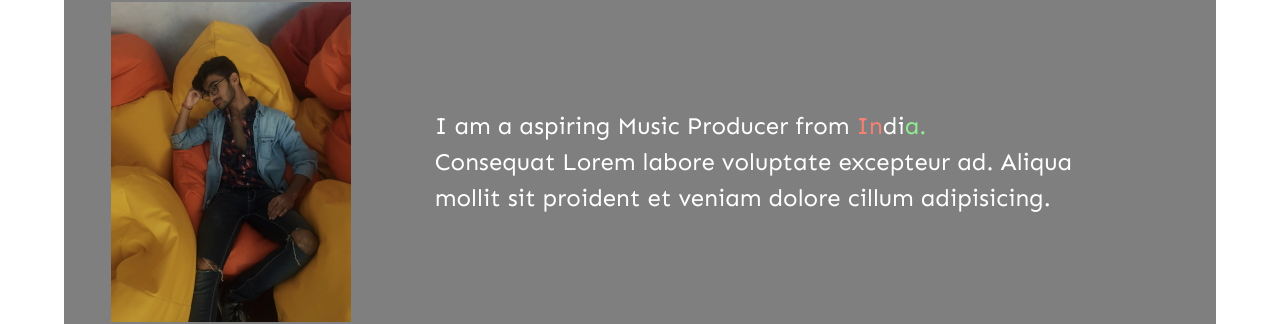
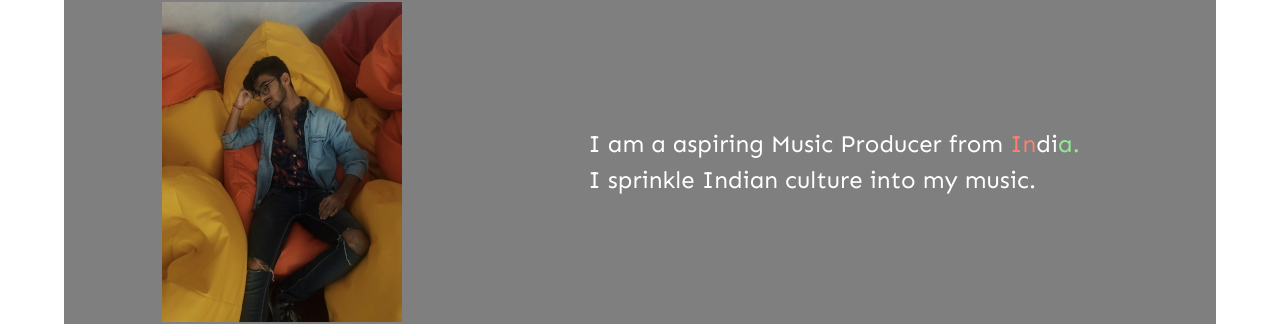
Before and after one commit to therealsharath/vybes, a React (Create React App) app: page / in a window 1280 px wide. Shown: the part 238-562 px from the top of the page. Built offline with nearby package versions, Linux system fonts and the light colour scheme.

Commit message:
Final steps prior to deployment

```diff
--- a/src/components/content/Home.js
+++ b/src/components/content/Home.js
@@ -14,8 +14,7 @@ class Home extends Component {
                         <text className="I2">di</text>
                         <text className="I3">a.</text>
                         <br/>
-                        Consequat Lorem labore voluptate excepteur ad.
-                        Aliqua mollit sit proident et veniam dolore cillum adipisicing.
+                        I sprinkle Indian culture into my music.
                     </div>
                 </div>
             </div>
```
Also changed, not shown: package.json (+6 -2 lines), 1 other file (tests, documents, lock files or other folders).
